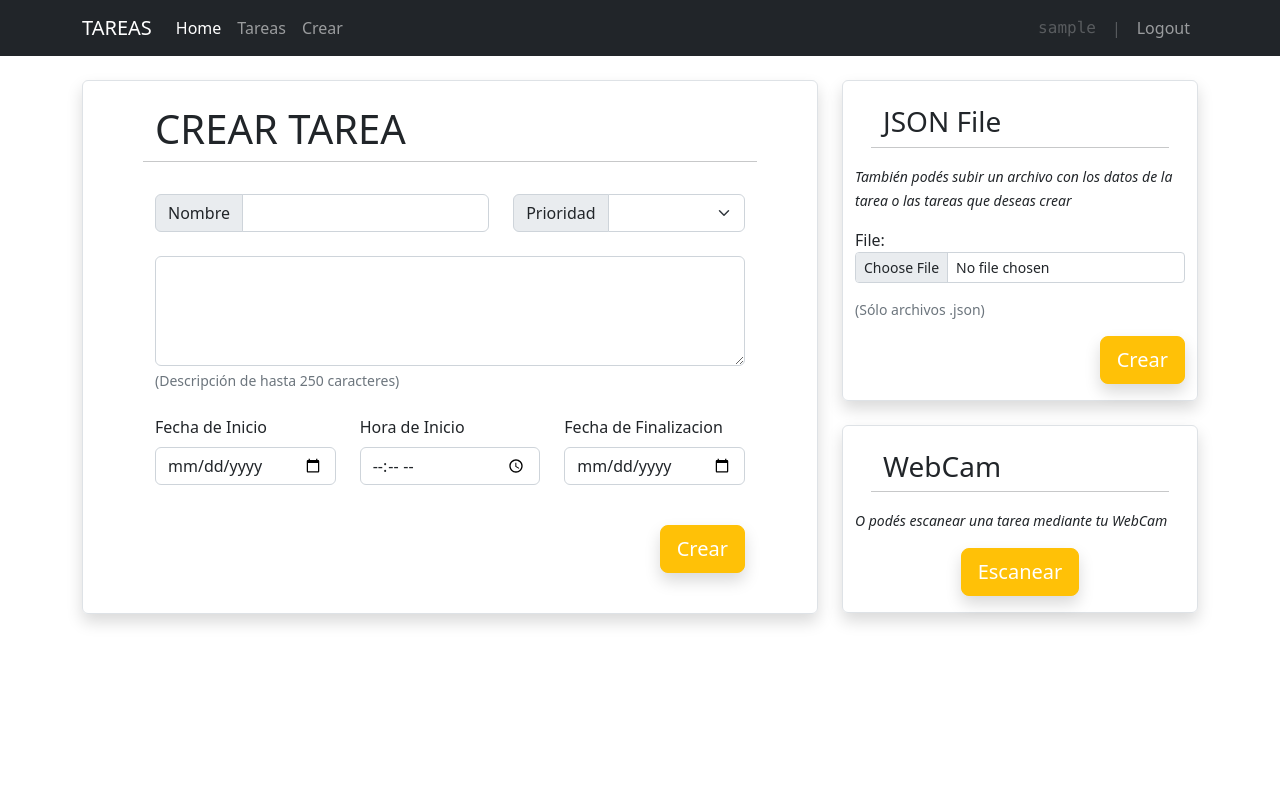
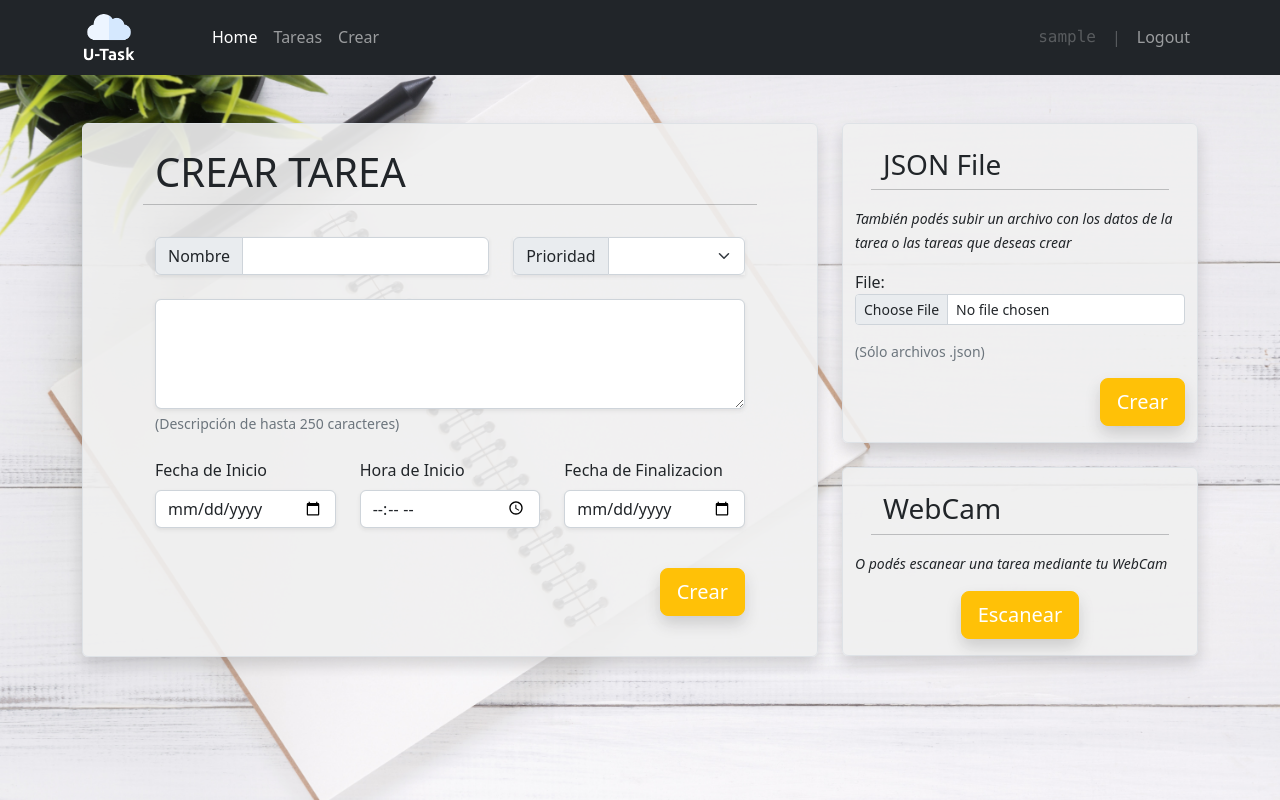
Before and after one commit to naorlando/proyecto-pyhton-grupo7, a Django app: page /tareas/crear in a window 1280 px wide. Run offline with Django 4.2, Linux system fonts and the light colour scheme; the visitor is signed in with stand-in values (Sample User, id 1); data that the repository does not hold is empty; some libraries are stand-ins or nearby versions.

Commit message:
aplico cambios estéticos
agrego fondo de pantalla, fondos difuminados, logo de la aplicación, entre otros detalles.

```diff
--- a/proyecto_python/ProyectoWebApp/static/css/styles.css
+++ b/proyecto_python/ProyectoWebApp/static/css/styles.css
@@ -1,3 +1,17 @@
+/*Fondos de pantalla*/
+body {
+  /*background-image: url("../img/fondo1.jpg");
+  background-repeat: no-repeat;
+  background-attachment: fixed;*/
+
+  background: url("../img/fondo1.jpg") no-repeat fixed;
+  background-size: cover;
+}
+
+#fondo-opaco {
+  background-color: rgba(240, 240, 240, 90%);
+}
+
 /*Agrandar links del menú al pasar el mouse*/
 .nav-link {
   transition: ease-in-out 0.3s;
--- a/proyecto_python/ProyectoWebApp/templates/creartarea.html
+++ b/proyecto_python/ProyectoWebApp/templates/creartarea.html
@@ -5,13 +5,13 @@
 
 {% block content %}
 
-<div class="container my-4">
+<div class="container my-5">
   <div class="row">
     {% if user.is_authenticated %}
     <div class="col-8">
 
       <!-- Crear Tarea -->
-      <div class="container border rounded shadow">
+      <div class="container border rounded shadow" id="fondo-opaco">
         <div class="row mx-5 mt-4">
           <div class="col-md-8">
             <h1 class="text-dark display-7">CREAR TAREA</h1>
@@ -21,13 +21,13 @@
           <form class="row mx-5 my-3" action="" method="POST">
             {% csrf_token %}
               <div class="col-md-7">
-                <div class="input-group">
+                <div class="input-group shadow-sm">
                   <span class="input-group-text">Nombre</span>
                   <input type="text" class="form-control" name="nombre" required>
                 </div>
               </div>
               <div class="col-md-5">
-                <div class="input-group">
+                <div class="input-group shadow-sm">
                   <span class="input-group-text">Prioridad</span>
                   <select class="form-select" name="prioridad">
                     <option selected></option>
@@ -38,20 +38,20 @@
                 </div>
               </div>
               <div class="col-md-12 my-4">
-                <textarea type="text" class="form-control" name="descripcion" rows="4" maxlength="250" required></textarea>
+                <textarea type="text" class="form-control shadow-sm" name="descripcion" rows="4" maxlength="250" required></textarea>
                 <div class="form-text">(Descripción de hasta 250 caracteres)</div>
               </div>
               <div class="col-md-4 mb-3">
                 <label class="form-label">Fecha de Inicio</label>
-                <input type="date" class="form-control" name="fecha_inicio" min="2021-01-01" max="2027-12-31" required>
+                <input type="date" class="form-control shadow-sm" name="fecha_inicio" min="2021-01-01" max="2027-12-31" required>
               </div>
               <div class="col-md-4 mb-3">
                 <label class="form-label">Hora de Inicio</label>
-                <input type="time" class="form-control" name="hora_inicio" required>
+                <input type="time" class="form-control shadow-sm" name="hora_inicio" required>
               </div>
               <div class="col-md-4 mb-3">
                 <label class="form-label">Fecha de Finalizacion</label>
-                <input type="date" class="form-control" name="fecha_fin" min="2021-01-01" max="2027-12-31" required>
+                <input type="date" class="form-control shadow-sm" name="fecha_fin" min="2021-01-01" max="2027-12-31" required>
               </div>
               <div class="d-grid d-md-flex justify-content-md-end my-4">
                 <button type="submit" class="btn btn-warning btn-lg text-white shadow">Crear</button>
@@ -65,7 +65,7 @@
     <div class="col-4">
 
       <!-- Crear Tarea con Json -->
-      <div class="container border rounded shadow">
+      <div class="container border rounded shadow" id="fondo-opaco">
         <div class="row mx-3 mt-4">
           <div class="col-md-8">
             <h3 class="text-dark display-7">JSON File</h3>
@@ -91,7 +91,7 @@
       </div>
       <!-- Fin Crear Tarea con Json -->
 
-      <div class="container border rounded shadow mt-4">
+      <div class="container border rounded shadow mt-4" id="fondo-opaco">
         <div class="row mx-3 mt-4">
           <div class="col-md-8">
             <h3 class="text-dark display-7">WebCam</h3>
--- a/proyecto_python/ProyectoWebApp/templates/home.html
+++ b/proyecto_python/ProyectoWebApp/templates/home.html
@@ -5,7 +5,9 @@
 
 {% block content %}
 
-<div class="d-flex align-items-center justify-content-center my-5">
+<div class="container border rounded shadow" id="fondo-opaco">
+
+    <div class="row d-flex align-items-center justify-content-center my-5">
         <div class="text-center">
             <h1 class="display-1 fw-bold">Home</h1>
             <hr>
@@ -30,4 +32,6 @@
         </div>
     </div>
 
+</div>
+
 {% endblock %}
--- a/proyecto_python/ProyectoWebApp/templates/menu.html
+++ b/proyecto_python/ProyectoWebApp/templates/menu.html
@@ -1,6 +1,10 @@
-<nav class=" navbar navbar-expand-lg navbar-dark bg-dark mb-4">
+{% load static %}
+
+<nav class="navbar navbar-expand-lg navbar-dark bg-dark mb-5">
     <div class="container">
-      <a class="navbar-brand" href="#">TAREAS</a>
+      <a class="navbar-brand" href="/">
+        <img src="{% static 'img/logo.png' %}" alt="u-task" width="50%" height="50%">
+      </a>
       <button class="navbar-toggler" type="button" data-bs-toggle="collapse" data-bs-target="#navbarNavAltMarkup" aria-controls="navbarNavAltMarkup" aria-expanded="false" aria-label="Toggle navigation">
         <span class="navbar-toggler-icon"></span>
       </button>
--- a/proyecto_python/ProyectoWebApp/templates/menutareas.html
+++ b/proyecto_python/ProyectoWebApp/templates/menutareas.html
@@ -3,7 +3,7 @@
 
     <div class="col-12 col-md-3">
       <div class="btn-group dropend">
-        <button type="button" class="btn dropdown-toggle" data-bs-toggle="dropdown" aria-expanded="false">Filtrar Por&nbsp;&nbsp;</button>
+        <button type="button" class="btn border shadow dropdown-toggle" data-bs-toggle="dropdown" aria-expanded="false">Filtrar Por&nbsp;&nbsp;</button>
         <ul class="dropdown-menu dropdown-menu-dark">
           <li><a class="dropdown-item" href="/tareas">Activas</a></li>
           <li><a class="dropdown-item" href="/tareas/archivadas">Archivadas</a></li>
@@ -19,7 +19,7 @@
       <form class="d-flex" role="search" action="/tareas/" method="POST">
         {% csrf_token %}
         <input class="form-control shadow-sm me-2" type="search" name="tarea_buscada" placeholder="Buscar Tarea" required>
-        <button class="btn btn-outline-secondary rounded rounded-circle shadow-sm" type="submit">
+        <button class="btn btn-outline-dark rounded rounded-circle shadow-sm" type="submit">
           <i class="fa-solid fa-magnifying-glass"></i>
         </button>
       </form>
--- a/proyecto_python/ProyectoWebApp/templates/paginado.html
+++ b/proyecto_python/ProyectoWebApp/templates/paginado.html
@@ -12,7 +12,7 @@
                 </li>
                 {% endif %}
             <li class="page-item">
-                    <a class="page-link text-dark" href="?page={{paginado.num_pages}}#pagtable">{{paginado.num_pages}}</a>
+                    <a class="page-link text-dark fw-bold shadow-sm" href="?page={{paginado.num_pages}}#pagtable" style="opacity: 50%;">{{paginado.num_pages}}</a>
             </li>
             {% endif %}
             {% if page == tarea.number and page > 7 %}
@@ -22,7 +22,7 @@
             {% endif %}
             {% if page < 7 or page == tarea.number %}
             <li class="page-item {% if page == tarea.number %}active{% endif %}">
-                <a class="page-link text-dark" href="?page={{ page }}#pagtable">{{ page }}</a>
+                <a class="page-link text-dark fw-bold shadow-sm" href="?page={{ page }}#pagtable" style="opacity: 50%;">{{ page }}</a>
             </li>
             {% endif %}
         {% endfor %}
--- a/proyecto_python/ProyectoWebApp/templates/signin.html
+++ b/proyecto_python/ProyectoWebApp/templates/signin.html
@@ -3,7 +3,7 @@
 <main class="container my-4">
     <div class="row">
         <section class="col-md-4 offset-md-4">
-            <form action="/signin/" method="POST" class="card card-body mt-5 shadow">
+            <form action="/signin/" method="POST" class="card card-body mt-5 shadow" style="background-color: rgba(255, 255, 255, 90%);">
 
               <h1 class="text-center mb-3">Sign-in</h1>
               <hr>
--- a/proyecto_python/ProyectoWebApp/templates/signup.html
+++ b/proyecto_python/ProyectoWebApp/templates/signup.html
@@ -5,7 +5,7 @@
 <main class="container my-4">
     <div class="row">
         <div class="col-md-4 offset-md-4">
-            <form action="/signup/" method="POST" class="card card-body shadow mt-5">
+            <form action="/signup/" method="POST" class="card card-body shadow mt-5" style="background-color: rgba(255, 255, 255, 90%);">
                 <h1 class="text-center mb-3">Sign-up</h1>
                 <hr>
 
```
Also changed, not shown: proyecto_python/ProyectoWebApp/templates/modificartarea.html (+9 -9 lines), proyecto_python/ProyectoWebApp/templates/tareaid.html (+6 -6 lines), proyecto_python/ProyectoWebApp/templates/tareas.html (+6 -6 lines), proyecto_python/ProyectoWebApp/static/img/fondo1.jpg (added), proyecto_python/ProyectoWebApp/static/img/logo-1.png (added), proyecto_python/ProyectoWebApp/static/img/logo.png (added). Lines whose indentation alone changed are shown as unchanged.
